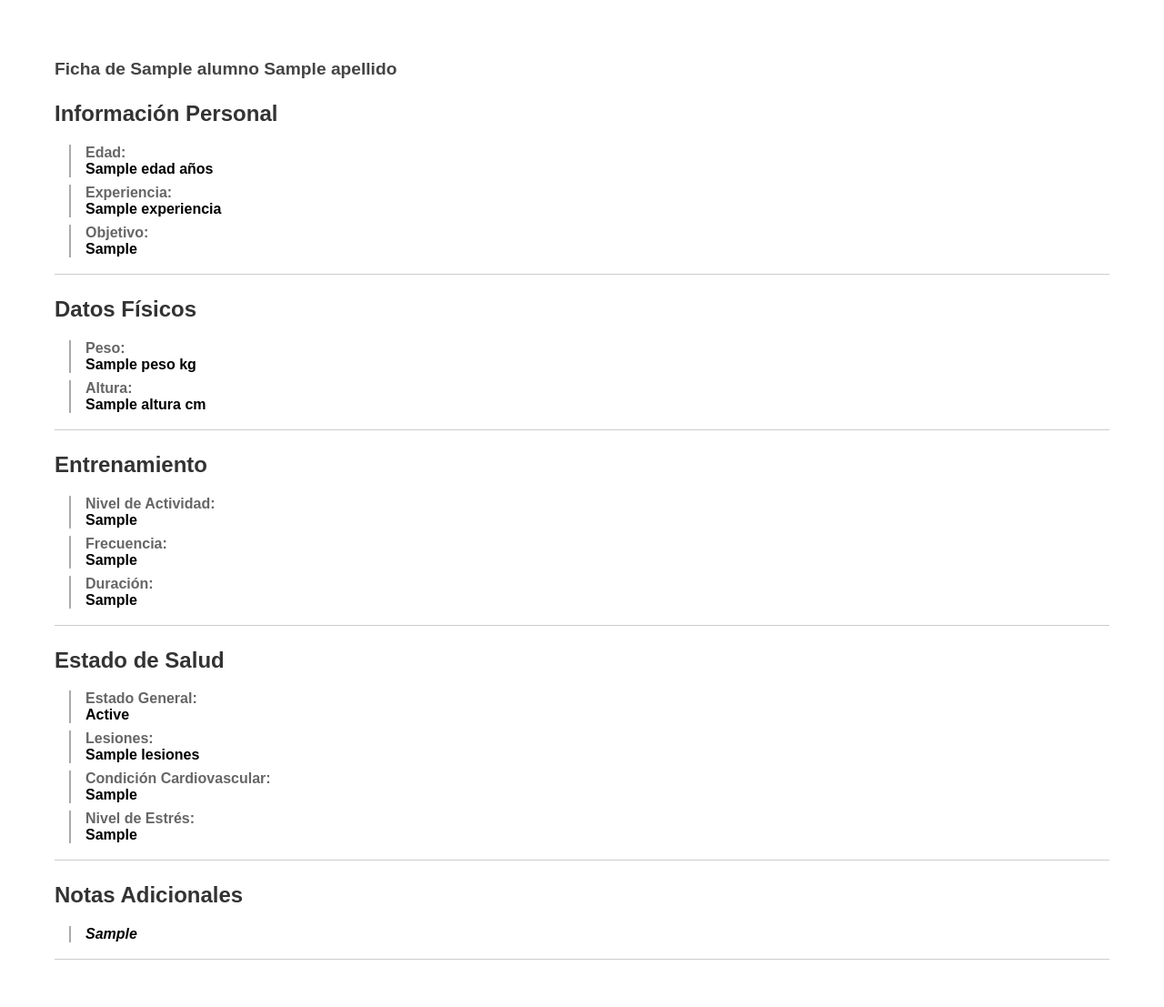
After one commit to GuilleBouix/TrainingPlus-Tesis, a Flask app: template app/templates/ficha_pdf.html in a window 1280 px wide. The commit adds this page. Shown: the whole page at 91% size. Run offline with Flask 3, Linux system fonts and the light colour scheme; the template is opened without the code that fills it: most values are stand-ins (such as "Sample title", 1, 10 or a date in 2020).

Commit message:
generar-pdf-ficha-alumno

```diff
--- a/app.py
+++ b/app.py
@@ -1,10 +1,15 @@
+from dotenv import load_dotenv
 from app import create_app
+import os
 
+
+# Cargar las variables de entorno desde el archivo .env
+load_dotenv()
 
 
 # Crear la instancia de la aplicación Flask
 app = create_app()
-
+app.secret_key = os.getenv("SECRET_KEY")
 
 
 if __name__ == "__main__":
--- a/app/routes/usuario.py
+++ b/app/routes/usuario.py
@@ -65,7 +65,7 @@ def usuario(id_usuario):
     elif usuario_data['rol'] == 2:  # Entrenador
         cursor.execute("""
             SELECT id_entrenador, apellido, nombre, edad, id_pais, sexo, fecha_nacimiento, biografia,
-                   foto_perfil, instagram, facebook, telefono
+                   foto_perfil, especializacion, experiencia, titulo, instituto, instagram, facebook, telefono
             FROM entrenador
             WHERE id_usuario = ?
         """, (id_usuario,))
--- a/app/static/css/progreso_alumno.css
+++ b/app/static/css/progreso_alumno.css
@@ -265,7 +265,7 @@
     font-weight: 400 !important;
 }
 
-.ficha-content .container button {
+.ficha-content .container .descargar-pdf {
     display: flex;
     align-items: center;
     justify-content: center;
@@ -281,10 +281,10 @@
     margin-left: auto;
     outline: none;
 }
-.ficha-content .container button:hover {
+.ficha-content .container .descargar-pdf:hover {
     background: var(--color-button-hover);
 }
-.ficha-content .container button:active {
+.ficha-content .container .descargar-pdf:active {
     background: var(--color-button-active);
 }
 
--- a/app/static/css/usuario.css
+++ b/app/static/css/usuario.css
@@ -169,7 +169,7 @@
     line-height: 120%;
 }
 .info-item .item h3 {
-    font-size: 1rem;
+    font-size: .9rem;
     font-weight: 500;
     color: var(--color-text-secondary);
     opacity: 0.65;
--- a/app/templates/cuestionario.html
+++ b/app/templates/cuestionario.html
@@ -121,7 +121,7 @@
                     <label for="condicion_cardio">Condición cardiovascular <span>*</span></label>
                     <select name="condicion_cardio" id="condicion_cardio" required>
                         <option value="">Seleccionar</option>
-                        <option value="muy_baja" {% if datos.condicion_cardio == 'muy_baja' %}selected{% endif %}>Muy baja - Se fatiga fácilmente</option>
+                        <option value="muy baja" {% if datos.condicion_cardio == 'muy baja' %}selected{% endif %}>Muy baja - Se fatiga fácilmente</option>
                         <option value="baja" {% if datos.condicion_cardio == 'baja' %}selected{% endif %}>Baja - Esfuerzo leve causa fatiga</option>
                         <option value="moderada" {% if datos.condicion_cardio == 'moderada' %}selected{% endif %}>Moderada - Resistencia aceptable</option>
                         <option value="buena" {% if datos.condicion_cardio == 'buena' %}selected{% endif %}>Buena - Realiza cardio regular</option>
@@ -135,11 +135,11 @@
                     <label for="nivel_estres">Nivel de estrés <span>*</span></label>
                     <select name="nivel_estres" id="nivel_estres" required>
                         <option value="">Seleccionar</option>
-                        <option value="muy_bajo" {% if datos.nivel_estres == 'muy_bajo' %}selected{% endif %}>Muy bajo - Tranquilo casi siempre</option>
+                        <option value="muy bajo" {% if datos.nivel_estres == 'muy bajo' %}selected{% endif %}>Muy bajo - Tranquilo casi siempre</option>
                         <option value="bajo" {% if datos.nivel_estres == 'bajo' %}selected{% endif %}>Bajo - Estrés ocasional</option>
                         <option value="moderado" {% if datos.nivel_estres == 'moderado' %}selected{% endif %}>Moderado - Tensión diaria leve</option>
                         <option value="alto" {% if datos.nivel_estres == 'alto' %}selected{% endif %}>Alto - Estrés frecuente</option>
-                        <option value="muy_alto" {% if datos.nivel_estres == 'muy_alto' %}selected{% endif %}>Muy alto - Afecta mi día a día</option>
+                        <option value="muy alto" {% if datos.nivel_estres == 'muy alto' %}selected{% endif %}>Muy alto - Afecta mi día a día</option>
                     </select>
                 </div>
             </div>
--- /dev/null
+++ b/app/templates/ficha_pdf.html
@@ -0,0 +1,101 @@
+<!DOCTYPE html>
+<html lang="es">
+<head>
+    <meta charset="UTF-8">
+    <title>Ficha de {{ alumno.nombre }} {{ alumno.apellido }}</title>
+    <style>
+        body {
+            font-family: Arial, sans-serif;
+            padding: 20px;
+            color: #333;
+        }
+
+        .ficha-content {
+            padding: 1.5rem 2rem;
+        }
+
+        .container {
+            margin-top: 1.5rem;
+            border-bottom: 1px solid #ccc;
+            padding-bottom: 10px;
+        }
+
+        h1 {
+            font-size: 1.2rem;
+            color: #444;
+            margin-bottom: 0.5rem;
+        }
+
+        .datos {
+            margin-left: 1rem;
+            padding-left: 1rem;
+            border-left: 2px solid #aaa;
+            margin-bottom: 0.5rem;
+        }
+
+        .datos h3 {
+            font-size: 1rem;
+            margin: 0;
+            color: #666;
+        }
+
+        .datos span {
+            font-size: 1rem;
+            font-weight: bold;
+            color: #000;
+        }
+
+        .nota-adicional {
+            font-style: italic;
+            margin-top: 10px;
+        }
+    </style>
+</head>
+<body>
+    <div class="ficha-content">
+
+        <h1>Ficha de {{ alumno.nombre }} {{ alumno.apellido }}</h1>
+
+        <!-- Info Personal -->
+        <div class="container">
+            <h2>Información Personal</h2>
+            <div class="datos"><h3>Edad:</h3><span>{{ cuestionario.edad }} años</span></div>
+            <div class="datos"><h3>Experiencia:</h3><span>{{ cuestionario.experiencia | capitalize }}</span></div>
+            <div class="datos"><h3>Objetivo:</h3><span>{{ cuestionario.objetivo_general }}</span></div>
+        </div>
+
+        <!-- Datos Físicos -->
+        <div class="container">
+            <h2>Datos Físicos</h2>
+            <div class="datos"><h3>Peso:</h3><span>{{ cuestionario.peso }} kg</span></div>
+            <div class="datos"><h3>Altura:</h3><span>{{ cuestionario.altura }} cm</span></div>
+        </div>
+
+        <!-- Entrenamiento -->
+        <div class="container">
+            <h2>Entrenamiento</h2>
+            <div class="datos"><h3>Nivel de Actividad:</h3><span>{{ cuestionario.nivel_actividad | capitalize }}</span></div>
+            <div class="datos"><h3>Frecuencia:</h3><span>{{ cuestionario.frecuencia_entreno | capitalize }}</span></div>
+            <div class="datos"><h3>Duración:</h3><span>{{ cuestionario.duracion_sesion }}</span></div>
+        </div>
+
+        <!-- Salud -->
+        <div class="container">
+            <h2>Estado de Salud</h2>
+            <div class="datos"><h3>Estado General:</h3><span>{{ cuestionario.estado_salud | capitalize }}</span></div>
+            <div class="datos"><h3>Lesiones:</h3><span>{{ cuestionario.lesiones | capitalize }}</span></div>
+            <div class="datos"><h3>Condición Cardiovascular:</h3><span>{{ cuestionario.condicion_cardio | capitalize }}</span></div>
+            <div class="datos"><h3>Nivel de Estrés:</h3><span>{{ cuestionario.nivel_estres | capitalize }}</span></div>
+        </div>
+
+        <!-- Notas -->
+        <div class="container">
+            <h2>Notas Adicionales</h2>
+            <div class="datos">
+                <span class="nota-adicional">{{ cuestionario.nota_adicional if cuestionario.nota_adicional else 'No hay notas adicionales.' }}</span>
+            </div>
+        </div>
+
+    </div>
+</body>
+</html>
--- a/app/templates/progreso_alumno.html
+++ b/app/templates/progreso_alumno.html
@@ -59,7 +59,7 @@
             </div>
         </section>
 
-        <!-- Modal del cuestionario -->
+        <!-- Modal de ficha -->
         <dialog class="cuestionario-dialog" id="cuestionario-modal">
             <div class="modal-content">
                 <div class="header">
@@ -169,7 +169,7 @@
                             <span class="nota-adicional">{{ cuestionario.nota_adicional if cuestionario.nota_adicional else 'No hay notas adicionales.' }}</span>
                         </div>
 
-                        <button>Descargar (PDF)</button>
+                        <a class="descargar-pdf" href="{{ url_for('dashboard.descargar_ficha_pdf', alumno_id=alumno.id_alumno) }}">Descargar PDF</a>
                     </div>
                 </div>
             </div>
--- a/app/utils/helpers.py
+++ b/app/utils/helpers.py
@@ -1,7 +1,6 @@
 from flask import session, redirect, url_for, flash, request
 from functools import wraps
 from app.utils.conexion import conexion_basedatos
-
 
 
 # Decorador para verificar si hay una sesión activa
@@ -17,7 +16,6 @@ def login_required(f):
     return funcion_decorador
 
 
-
 # Decorador para verificar si el usuario es un entrenador
 def entrenador_required(f):
     @wraps(f)
@@ -26,7 +24,6 @@ def entrenador_required(f):
             return redirect(url_for('auth.login'))
         return f(*args, **kwargs)
     return decorated_function
-
 
 
 # Decorador para verificar si el formulario de entrenador esta completo
@@ -53,6 +50,7 @@ def verificar_formulario_completo(func):
     return wrapper
 
 
+# Decorador para verificar si el usuario es un alumno y tiene una rutina asignada
 def verificar_vinculo_y_rutina(f):
     @wraps(f)
     def decorated_function(*args, **kwargs):
@@ -109,7 +107,6 @@ def allowed_file(filename):
     return '.' in filename and filename.rsplit('.', 1)[1].lower() in allowed_extensions
 
 
-
 # Función para insertar un usuario en la base de datos
 def insertar_usuario(email, nombre_usuario, contrasena, rol):
     try:
```
Also changed, not shown: app/routes/auth.py (+17 -5 lines), app/routes/dashboard.py (+136 -6 lines), app/templates/usuario.html (+64 -0 lines), app/utils/conexion.py (+10 -25 lines).
